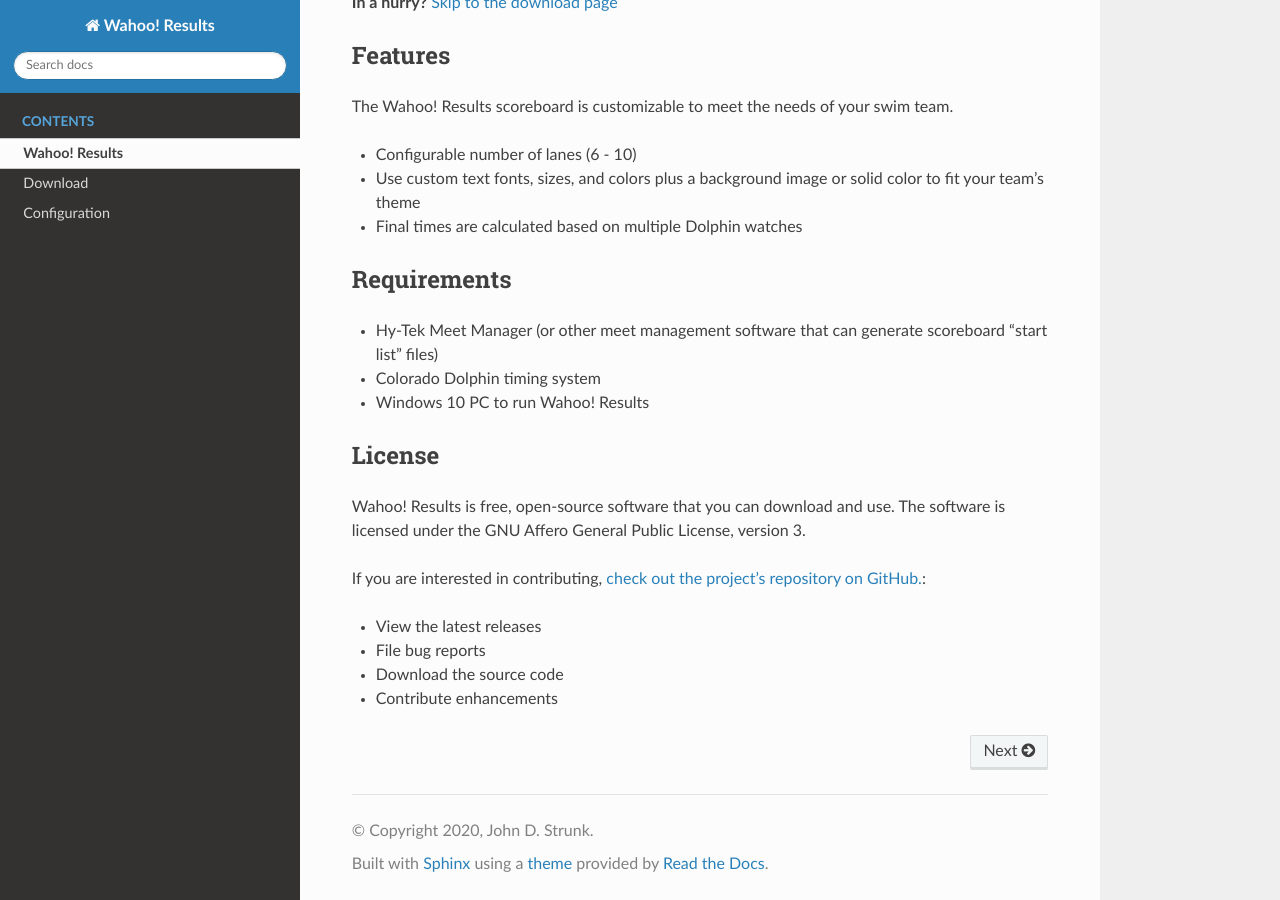
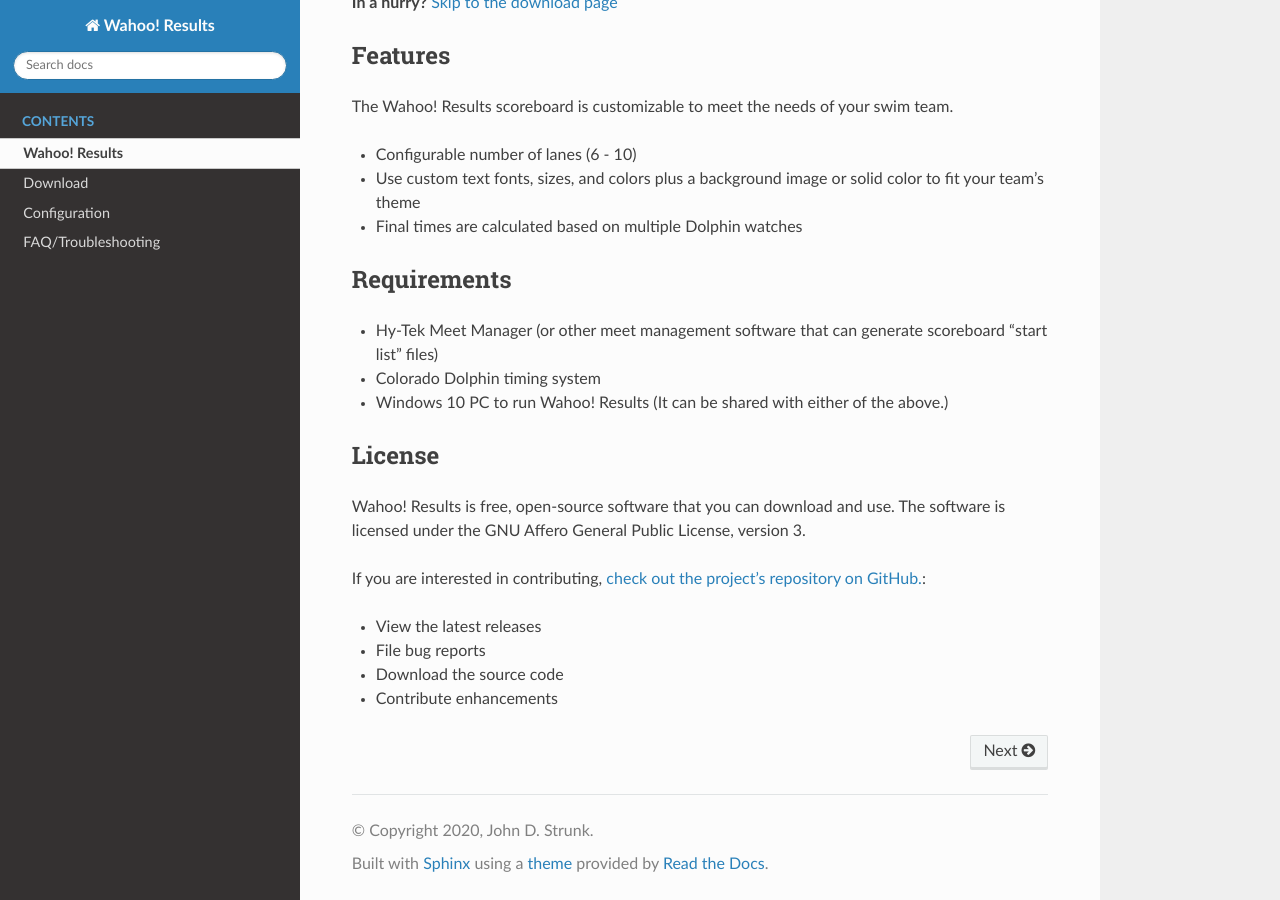
Before and after one commit to JohnStrunk/wahoo-results, a Sphinx documentation site: the page built from docs/index.rst, in a window 1280 px wide and 900 px high, scrolled down 688 px. Built offline with Sphinx 7.4.7 and the Read the Docs theme 2.0.0, drawn with Linux system fonts in a browser that asks for light colours.

```diff
--- a/docs/configuration.rst
+++ b/docs/configuration.rst
@@ -37,6 +37,8 @@ they can be created by selecting:
 The above command will create a series of files named ``E<###>.scb``, one for
 each event in the session(s) that were exported. The start lists should all be
 placed into a directory that |wr| will be able to access.
+
+.. _set_start_list_dir:
 
 Selecting the start list directory
 ----------------------------------
@@ -83,6 +85,8 @@ Dolphin configuration
 The second step is to configure the Dolphin software and tell |wr| where to
 find the race results.
 
+.. _config_dolphin_sw:
+
 Dolphin software
 ----------------
 
@@ -101,6 +105,8 @@ Also make a note of the log directory that is being used. This is where the
 result files will be written, and |wr| needs to be able to locate them.
 
 |clearfloat|
+
+.. _set_results_dir:
 
 Setting the results directory
 -----------------------------
--- a/docs/download.rst
+++ b/docs/download.rst
@@ -1,3 +1,4 @@
+.. include:: common.rst
 ========
 Download
 ========
--- a/docs/index.rst
+++ b/docs/index.rst
@@ -15,8 +16,9 @@ Wahoo! Results
    self
    download
    configuration
+   faq
 
-Wahoo! Results is a free swimming scoreboard that you can use to display race
+|wr| is a free swimming scoreboard that you can use to display race
 results at your meets. It combines start list data from your meet management
 software (e.g., HyTek Meet Manager) with data files from a Colorado Dolphin
 timing system to produce an attractive scoreboard that keeps swimmers,
@@ -44,12 +46,12 @@ Requirements
 - Hy-Tek Meet Manager (or other meet management software that can generate
   scoreboard "start list" files)
 - Colorado Dolphin timing system
-- Windows 10 PC to run Wahoo! Results
+- Windows 10 PC to run |wr| (It can be shared with either of the above.)
 
 License
 =======
 
-Wahoo! Results is free, open-source software that you can download and use.
+|wr| is free, open-source software that you can download and use.
 The software is licensed under the GNU Affero General Public License, version
 3.
 
```
Also changed, not shown: other parts of docs/index.rst (+2 -1 lines), docs/faq.rst (added, +28 -0 lines).
